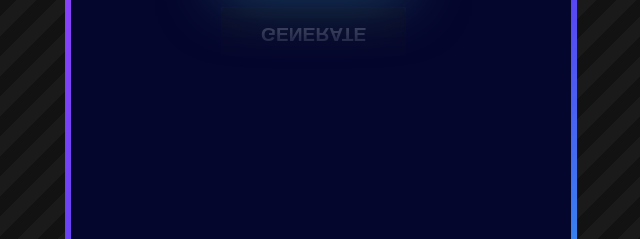
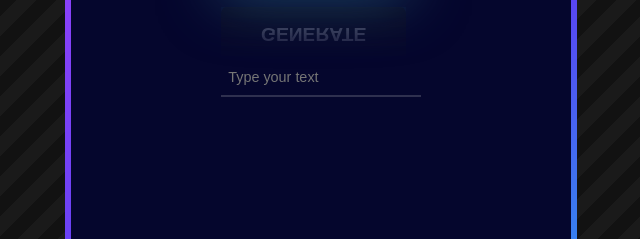
Before and after one commit to exile1217/CISC-4900, a plain HTML site: page index.html in a window 1280 px wide. Shown: the part 296-535 px from the top of the page, 327-967 px from the left. Drawn offline with Linux system fonts and the light colour scheme.

Commit message:
Update index.html

```diff
--- a/index.html
+++ b/index.html
@@ -20,12 +20,12 @@
                     <p id="restaurant"> </p>
                 </div>
 <!-- Text bar -->
-<!-- <div class="search-bar-center">
+<div class="search-bar-center">
     <div class="form">
         <input class="input" placeholder="Type your text" required="" type="text">
         <span class="input-border"></span>
     </div>
-</div> -->
+</div>
 
     <!-- first iteration of the button -->
     <button class="btn" type="button" id="gen">Generate</button>
```
